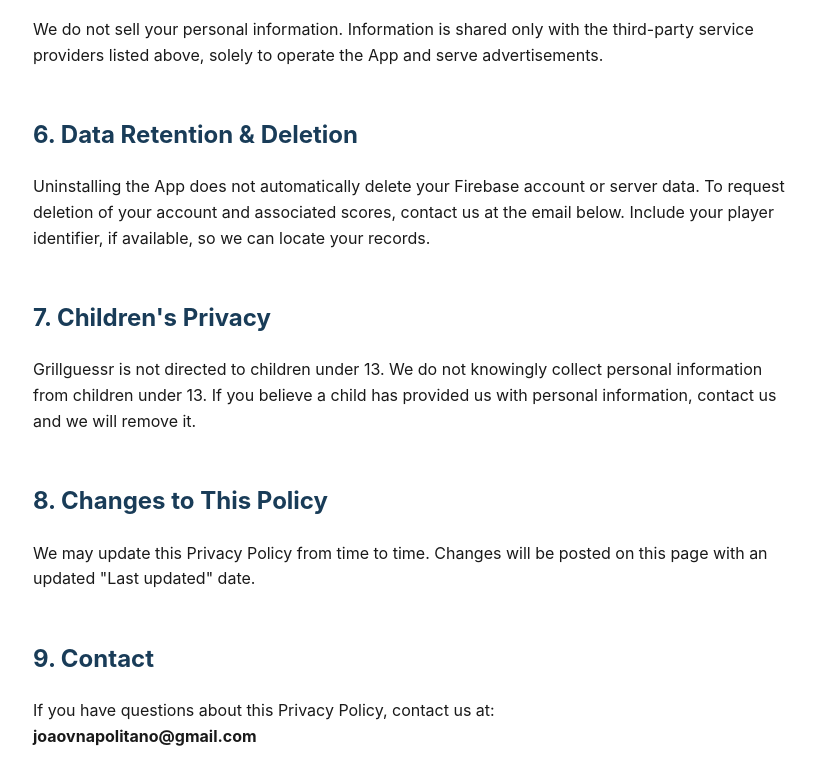
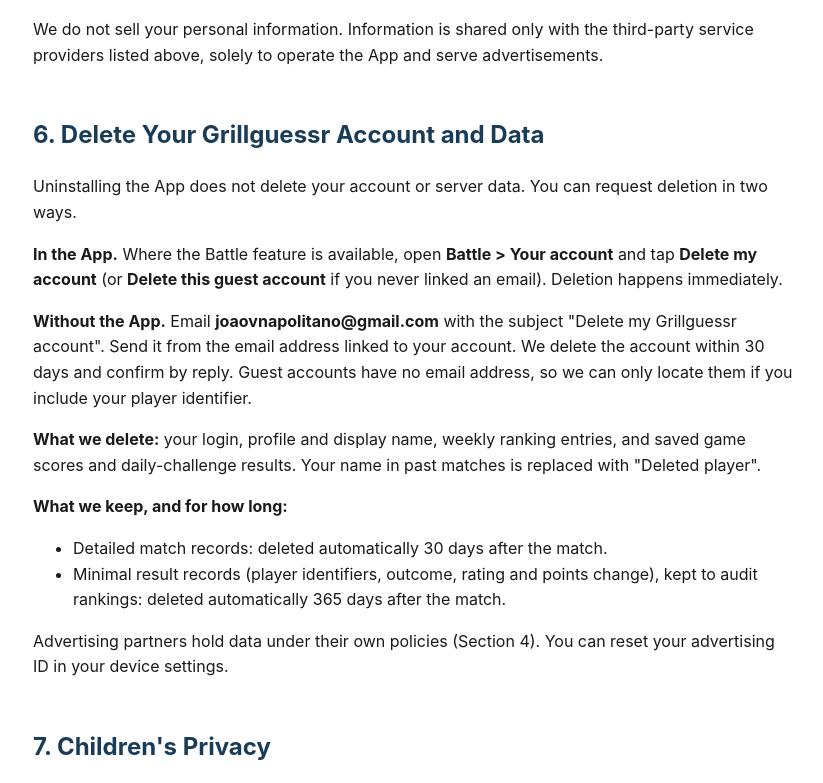
Before and after one commit to JoaoVNCunha/grillguessr-legal, a plain HTML site: page index.html in a window 1280 px wide. Shown: the part 1770-2553 px from the top of the page, without its empty margins (227-1050 px from the left). Drawn offline with Linux system fonts and the light colour scheme.

Commit message:
Add account deletion section with web request route and retention periods

```diff
--- a/index.html
+++ b/index.html
@@ -16,7 +16,7 @@
 </head>
 <body>
 <h1>Privacy Policy for Grillguessr</h1>
-<p class="muted">Last updated: 28 September 2026</p>
+<p class="muted">Last updated: 30 September 2026</p>
 
 <p>This Privacy Policy describes how Grillguessr ("the App", "we", "us") collects, uses,
 and shares information when you use our mobile application. By using the App, you agree to
@@ -80,10 +80,23 @@ Older installed versions can still use Google AdMob, which processes advertising
 <p>We do not sell your personal information. Information is shared only with the third-party
 service providers listed above, solely to operate the App and serve advertisements.</p>
 
-<h2>6. Data Retention &amp; Deletion</h2>
-<p>Uninstalling the App does not automatically delete your Firebase account or server data.
-To request deletion of your account and associated scores, contact us at the email below.
-Include your player identifier, if available, so we can locate your records.</p>
+<h2 id="delete-account">6. Delete Your Grillguessr Account and Data</h2>
+<p>Uninstalling the App does not delete your account or server data. You can request deletion in two ways.</p>
+<p><strong>In the App.</strong> Where the Battle feature is available, open
+<strong>Battle &gt; Your account</strong> and tap <strong>Delete my account</strong>
+(or <strong>Delete this guest account</strong> if you never linked an email). Deletion happens immediately.</p>
+<p><strong>Without the App.</strong> Email <strong>joaovnapolitano@gmail.com</strong> with the subject
+"Delete my Grillguessr account". Send it from the email address linked to your account.
+We delete the account within 30 days and confirm by reply.
+Guest accounts have no email address, so we can only locate them if you include your player identifier.</p>
+<p><strong>What we delete:</strong> your login, profile and display name, weekly ranking entries, and saved game scores and daily-challenge results.
+Your name in past matches is replaced with "Deleted player".</p>
+<p><strong>What we keep, and for how long:</strong></p>
+<ul>
+  <li>Detailed match records: deleted automatically 30 days after the match.</li>
+  <li>Minimal result records (player identifiers, outcome, rating and points change), kept to audit rankings: deleted automatically 365 days after the match.</li>
+</ul>
+<p>Advertising partners hold data under their own policies (Section 4). You can reset your advertising ID in your device settings.</p>
 
 <h2>7. Children's Privacy</h2>
 <p>Grillguessr is not directed to children under 13. We do not knowingly collect personal
```
Also changed, not shown: privacy-policy.html (+18 -5 lines).
